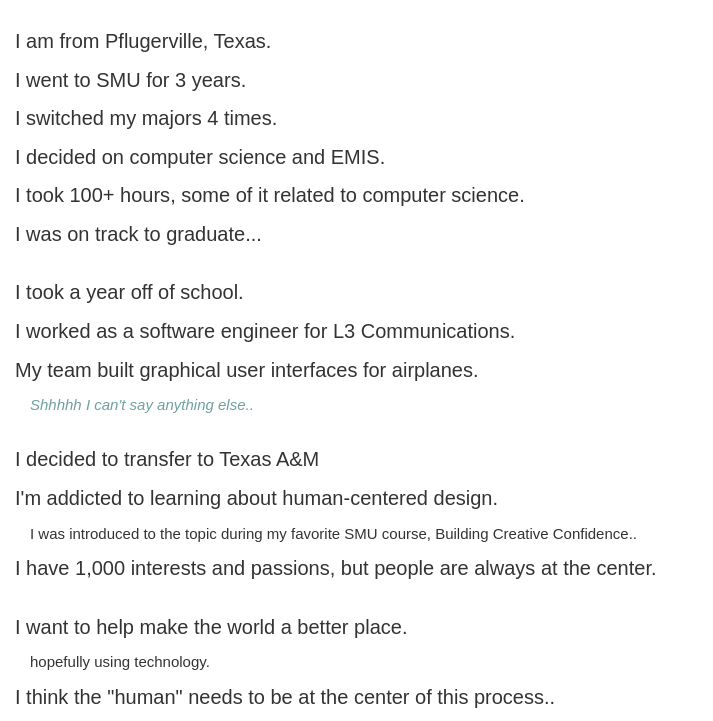
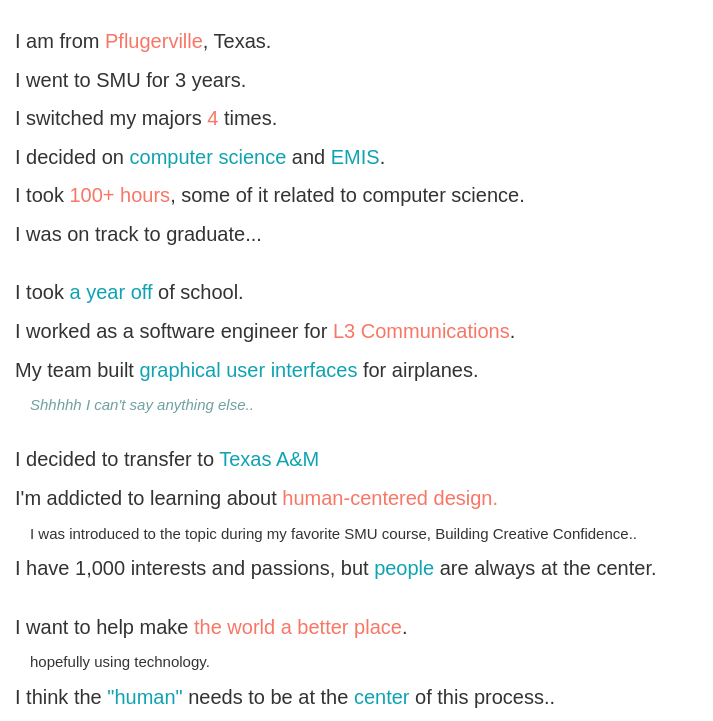
Before and after one commit to Mdzingo/chiBio, a website: page home.html in a window 1280 px wide. Shown: the part 100-821 px from the top of the page, without its empty margins (0-713 px from the left). Drawn offline with nearby package versions, Linux system fonts and the light colour scheme; a web font is replaced by a local one.

Commit message:
changed still

```diff
--- a/css/style.css
+++ b/css/style.css
@@ -50,10 +50,10 @@
     font-size: 15px;
 }
 
-span .b {
+.bl {
     color: #0fa3b1;
 }
 
-span .p {
+.pi {
     color: #F87666;
 }
--- a/home.html
+++ b/home.html
@@ -15,22 +15,22 @@
         <div class="me-img"></div>
     </div>
     <h1>Morgan Monzingo</h1>
-    <p class="restart">I am from <span class="p">Pflugerville</span>, Texas.</p>
-    <p>I went to <span class"b">SMU</span> for 3 years.</p>
-    <p>I switched my majors <span class="p">4</span> times.</p>
-    <p>I decided on <span class="b">computer science</span> and <span class="b">EMIS</span>.</p>
-    <p>I took <span class="p">100+ hours</span>, some of it related to computer science.</p>
+    <p class="restart">I am from <span class="pi">Pflugerville</span>, Texas.</p>
+    <p>I went to <span class"bl">SMU</span> for 3 years.</p>
+    <p>I switched my majors <span class="pi">4</span> times.</p>
+    <p>I decided on <span class="bl">computer science</span> and <span class="bl">EMIS</span>.</p>
+    <p>I took <span class="pi">100+ hours</span>, some of it related to computer science.</p>
     <p>I was on track to graduate...</p>
-    <p class="restart">I took <span class="b">a year off</span> of school.</p>
-    <p>I worked as a software engineer for <span class="p">L3 Communications</span>.</p>
-    <p>My team built <span class="b">graphical user interfaces</span> for airplanes.</p>
+    <p class="restart">I took <span class="bl">a year off</span> of school.</p>
+    <p>I worked as a software engineer for <span class="pi">L3 Communications</span>.</p>
+    <p>My team built <span class="bl">graphical user interfaces</span> for airplanes.</p>
     <p class="secret">Shhhhh I can't say anything else..</p>
-    <p class="restart">I decided to transfer to <span class="b">Texas A&M</span></p>
-    <p>I'm addicted to learning about <span class="p">human-centered design.</span></p>
+    <p class="restart">I decided to transfer to <span class="bl">Texas A&M</span></p>
+    <p>I'm addicted to learning about <span class="pi">human-centered design.</span></p>
     <p class="sub-point">I was introduced to the topic during my favorite SMU course, Building Creative Confidence..</p>
-    <p>I have 1,000 interests and passions, but <span class="b">people</span> are always at the center.</p>
-    <p class="restart">I want to help make <span class="p">the world a better place</span>.</p>
+    <p>I have 1,000 interests and passions, but <span class="bl">people</span> are always at the center.</p>
+    <p class="restart">I want to help make <span class="pi">the world a better place</span>.</p>
     <p class="sub-point">hopefully using technology.</p>
-    <p>I think the <span class="b">"human"</span> needs to be at the <span class="b">center</span> of this process..</p>
+    <p>I think the <span class="bl">"human"</span> needs to be at the <span class="bl">center</span> of this process..</p>
 </body>
 </html>
```
